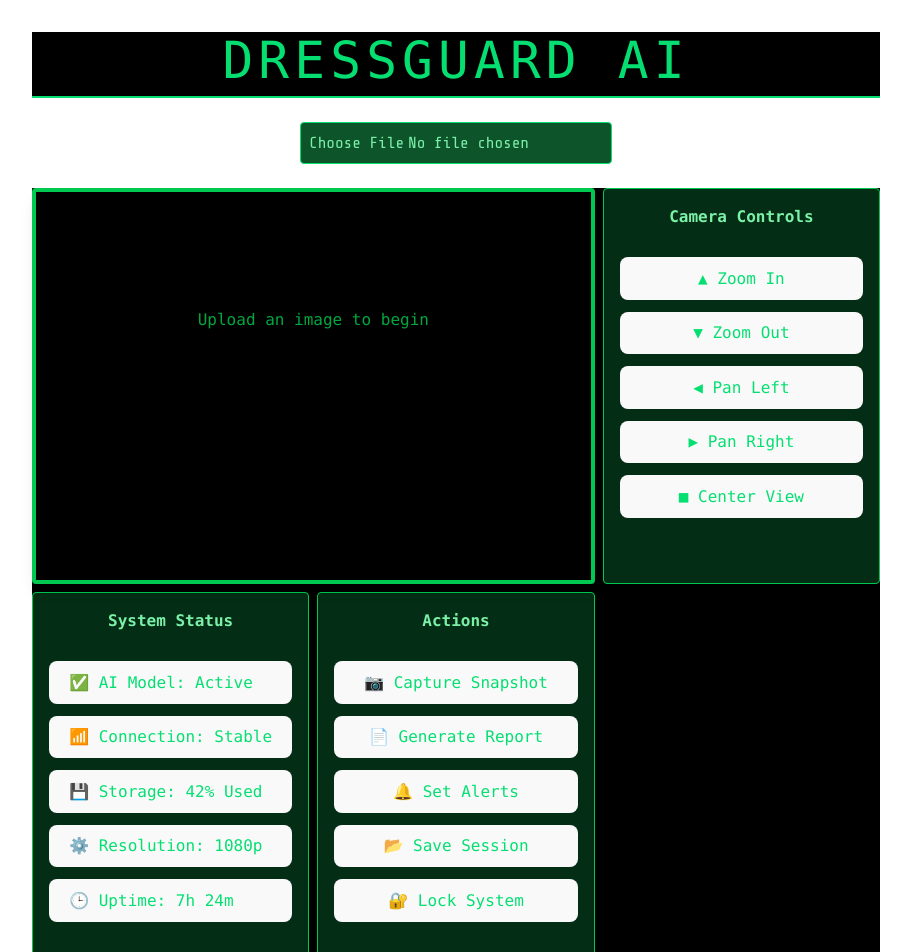
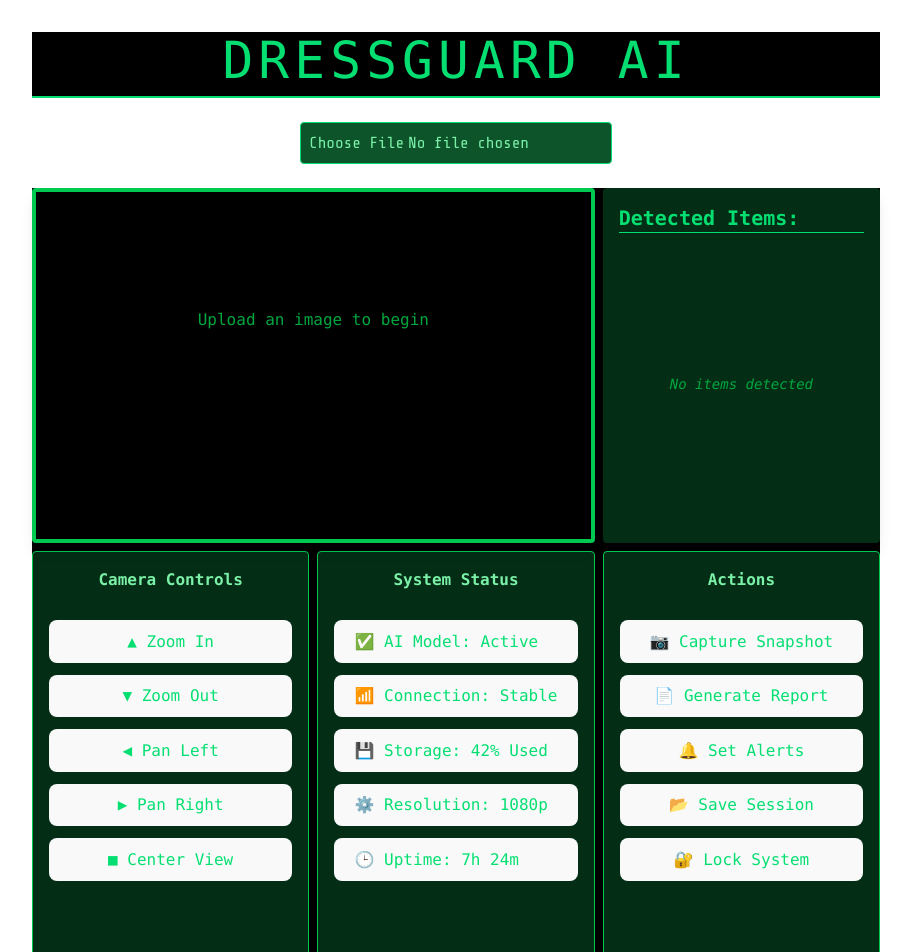
Before and after one commit to alstonmendonca/DressGuardAI, a React (Vite) app in the folder frontend/: page / in a window 1280 px wide. Shown: the top 952 px of the page, without its empty margins (184-1095 px from the left). Built offline with nearby package versions, Linux system fonts and the light colour scheme.

Commit message:
The grid layout is better now and buttons added to the second row panels

```diff
--- a/frontend/src/App.jsx
+++ b/frontend/src/App.jsx
@@ -161,7 +161,7 @@ function App() {
       <div className="min-h-screen bg-black text-green-400 font-mono grid grid-cols-3 gap-2">
 
         {/* === MAIN FEED (col-span-2) === */}
-        <div className="col-span-2 relative border-4 border-green-500 shadow-lg rounded overflow-hidden">
+        <div className="col-span-2 row-span-1 relative border-4 border-green-500 shadow-lg rounded overflow-hidden">
           {imageURL ? (
             <>
               <img
@@ -186,21 +186,26 @@ function App() {
         </div>
 
         {/* === DETECTION LIST (right column, top) === */}
-        {detections.length > 0 && (
-          <div className="bg-green-950 p-4 rounded shadow-lg text-left text-sm">
-            <h2 className="text-xl font-bold border-b border-green-400 mb-2">Detected Items:</h2>
-            <ul className="list-disc pl-6 space-y-1">
+        <div className="row-span-1 bg-green-950 p-4 rounded shadow-lg text-left text-sm h-full flex flex-col">
+          <h2 className="text-xl font-bold border-b border-green-400 mb-2">Detected Items:</h2>
+
+          {detections.length > 0 ? (
+            <ul className="list-disc pl-6 space-y-1 flex-1">
               {detections.map((det, index) => (
                 <li key={index}>
                   <span className="font-bold">{det.class}</span> – {det.confidence.toFixed(2)}%
                 </li>
               ))}
             </ul>
-          </div>
-        )}
+          ) : (
+            <p className="text-green-600 italic text-center py-4 flex-1 flex items-center justify-center">
+              No items detected
+            </p>
+          )}
+        </div>
 
         {/* === PANEL 4: Camera Controls (Bottom Left) === */}
-        <div className="bg-green-950 border border-green-500 p-4 rounded flex flex-col gap-3 h-full overflow-y-auto">
+        <div className="row-start-2 bg-green-950 border border-green-500 p-4 rounded flex flex-col gap-3 h-full overflow-y-auto">
           <h3 className="text-center font-bold text-green-300 mb-4">Camera Controls</h3>
           <button className="bg-black border border-green-600 py-2 hover:bg-green-900 transition text-xs">
             ▲ Zoom In
@@ -220,7 +225,7 @@ function App() {
         </div>
 
         {/* === PANEL 5: System Status (Bottom Center) === */}
-        <div className="bg-green-950 border border-green-500 p-4 rounded flex flex-col gap-3 h-full overflow-y-auto">
+        <div className="row-start-2 bg-green-950 border border-green-500 p-4 rounded flex flex-col gap-3 h-full overflow-y-auto">
           <h3 className="text-center font-bold text-green-300 mb-4">System Status</h3>
           <button className="bg-black border border-green-600 py-2 hover:bg-green-900 transition text-xs text-left pl-3">
             ✅ AI Model: Active
@@ -240,7 +245,7 @@ function App() {
         </div>
 
         {/* === PANEL 6: Settings & Export (Bottom Right) === */}
-        <div className="bg-green-950 border border-green-500 p-4 rounded flex flex-col gap-3 h-full overflow-y-auto">
+        <div className="row-start-2 bg-green-950 border border-green-500 p-4 rounded flex flex-col gap-3 h-full overflow-y-auto">
           <h3 className="text-center font-bold text-green-300 mb-4">Actions</h3>
           <button className="bg-black border border-green-600 py-2 hover:bg-green-900 transition text-xs">
             📷 Capture Snapshot
--- a/frontend/src/index.css
+++ b/frontend/src/index.css
@@ -31,6 +31,7 @@ body {
   place-items: center;
   min-width: 320px;
   min-height: 100vh;
+  padding: 0;
 }
 
 h1 {
```
